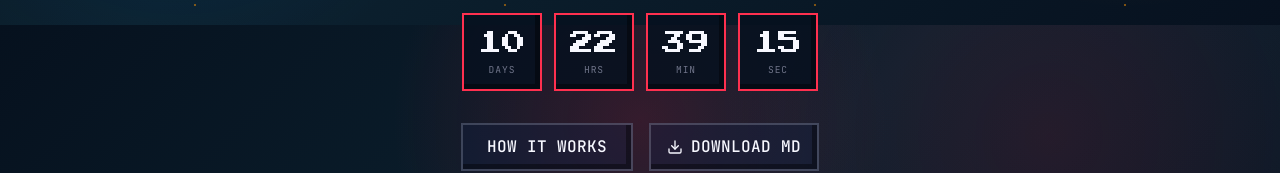
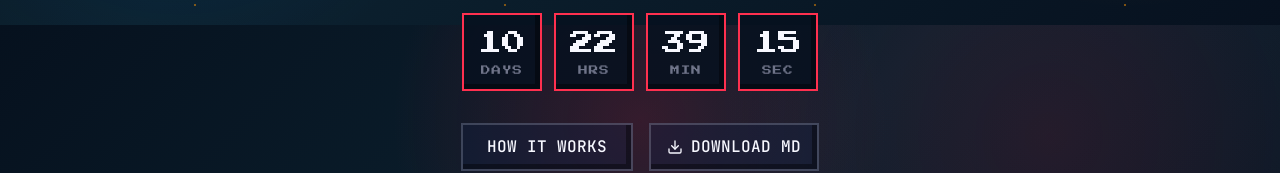
Before and after one commit to build-arena/ConstructionChallenge, a React (Vite) app in the folder web/: page / in a window 1280 px wide. Shown: the part 775-948 px from the top of the page. Built offline with nearby package versions, Linux system fonts and the light colour scheme; a web font is replaced by a local one.

Commit message:
feat: adjust countdown font style

```diff
--- a/web/src/components/layout/Countdown.tsx
+++ b/web/src/components/layout/Countdown.tsx
@@ -32,7 +32,7 @@ export function Countdown({ className }: { className?: string }) {
             <span className="font-pixel text-xl text-paper sm:text-2xl">
               {unit.value}
             </span>
-            <span className="text-[0.6rem] uppercase tracking-widest text-steel">
+            <span className="font-pixel text-[0.6rem] uppercase tracking-widest text-steel">
               {unit.label}
             </span>
           </div>
```
